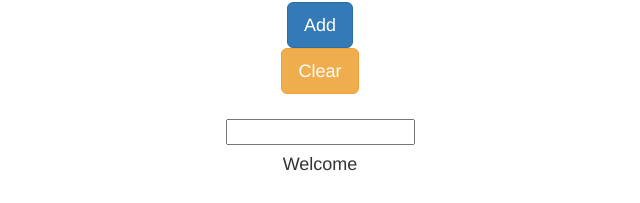
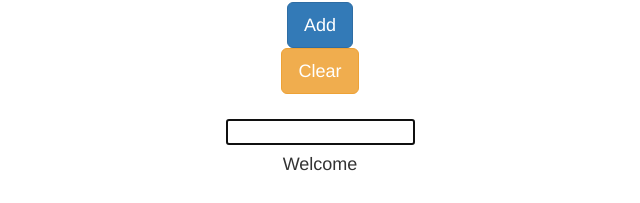
Before and after one commit to telvinmathews/RecipeBookAngularProj, an Angular app: page / in a window 1280 px wide. Shown: the part 365-568 px from the top of the page, without its empty margins (320-960 px from the left). Built offline with nearby package versions, Linux system fonts and the light colour scheme.

Commit message:
added focus to the name input element using viewchild decorator in the app component.

```diff
--- a/src/app/app.component.html
+++ b/src/app/app.component.html
@@ -39,7 +39,7 @@
   <div class="row">
     <div class="col-xs-12 ">
       <label for="name"></label>
-      <input class="center-block" name="name" type="text" [(ngModel)]="name">
+      <input #nameRef class="center-block" name="name" type="text" [(ngModel)]="name">
       <h4 class="text-center"> Welcome {{ name }} </h4>
     </div>
   </div>
@@ -47,7 +47,8 @@
   <div class="row">
     <div class="col-xs-12 ">
       <label for="username"></label>
-      <input class="center-block" name="username" type="text" [ngModel]="username" (ngModelChange)="greetSomeOne($event)">
+      <input class="center-block" name="username" type="text" [ngModel]="username"
+        (ngModelChange)="greetSomeOne($event)">
       <h4 class="text-center"> Welcome User {{ username }} </h4>
     </div>
   </div>
@@ -55,7 +56,7 @@
   <div class="row">
     <div class="col-xs-12 ">
       <label for="customerName"></label>
-      <input class="center-block" name="customerName" type="text" [(ngModel)]="customerName" >
+      <input class="center-block" name="customerName" type="text" [(ngModel)]="customerName">
       <h4 class="text-center"> Welcome Customer {{ customerName }} </h4>
     </div>
   </div>
--- a/src/app/app.component.ts
+++ b/src/app/app.component.ts
@@ -1,17 +1,23 @@
-import { Component } from '@angular/core';
+import { AfterViewInit, Component, ElementRef, ViewChild } from '@angular/core';
 
 @Component({
   selector: 'app-root',
   templateUrl: './app.component.html',
   styleUrls: ['./app.component.css']
 })
-export class AppComponent {
+export class AppComponent implements AfterViewInit {
   title = 'Recipe Book';
   imgUrl = 'https://cdn.pixabay.com/photo/2013/10/02/23/03/mountains-190055_1280.jpg';
   count = 0;
   name: string;
   username: string;
   private _customerName: string;
+  @ViewChild('nameRef') nameElementRef: ElementRef;
+
+  ngAfterViewInit(): void {
+    this.nameElementRef.nativeElement.focus();
+    console.log(this.nameElementRef);
+  }
 
   get customerName(): string {
     return this._customerName;
```
